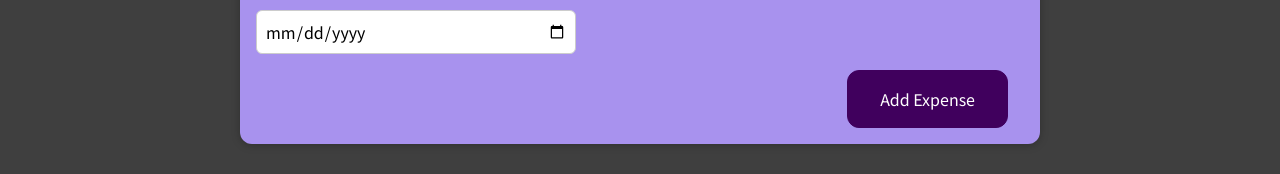
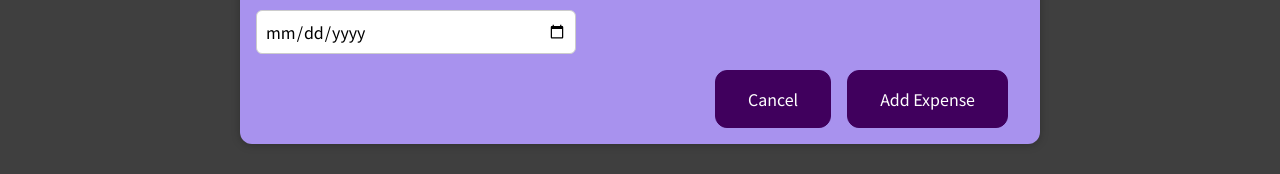
Before and after one commit to erik0002/react-basic, a React (Create React App) app: page / in a window 1280 px wide. Shown: the part 160-334 px from the top of the page. Built offline with nearby package versions, Linux system fonts and the light colour scheme.

Commit message:
updated ExpenseForm

```diff
--- a/src/components/NewExpense/ExpenseForm.js
+++ b/src/components/NewExpense/ExpenseForm.js
@@ -88,6 +88,7 @@ const ExpenseForm = (props) => {
                 </div>
             </div>
             <div className="new-expense__actions">
+                <button type="button" onClick={props.onCancel}>Cancel</button>
                 <button type="submit">Add Expense</button>
             </div>
         </form>
```
